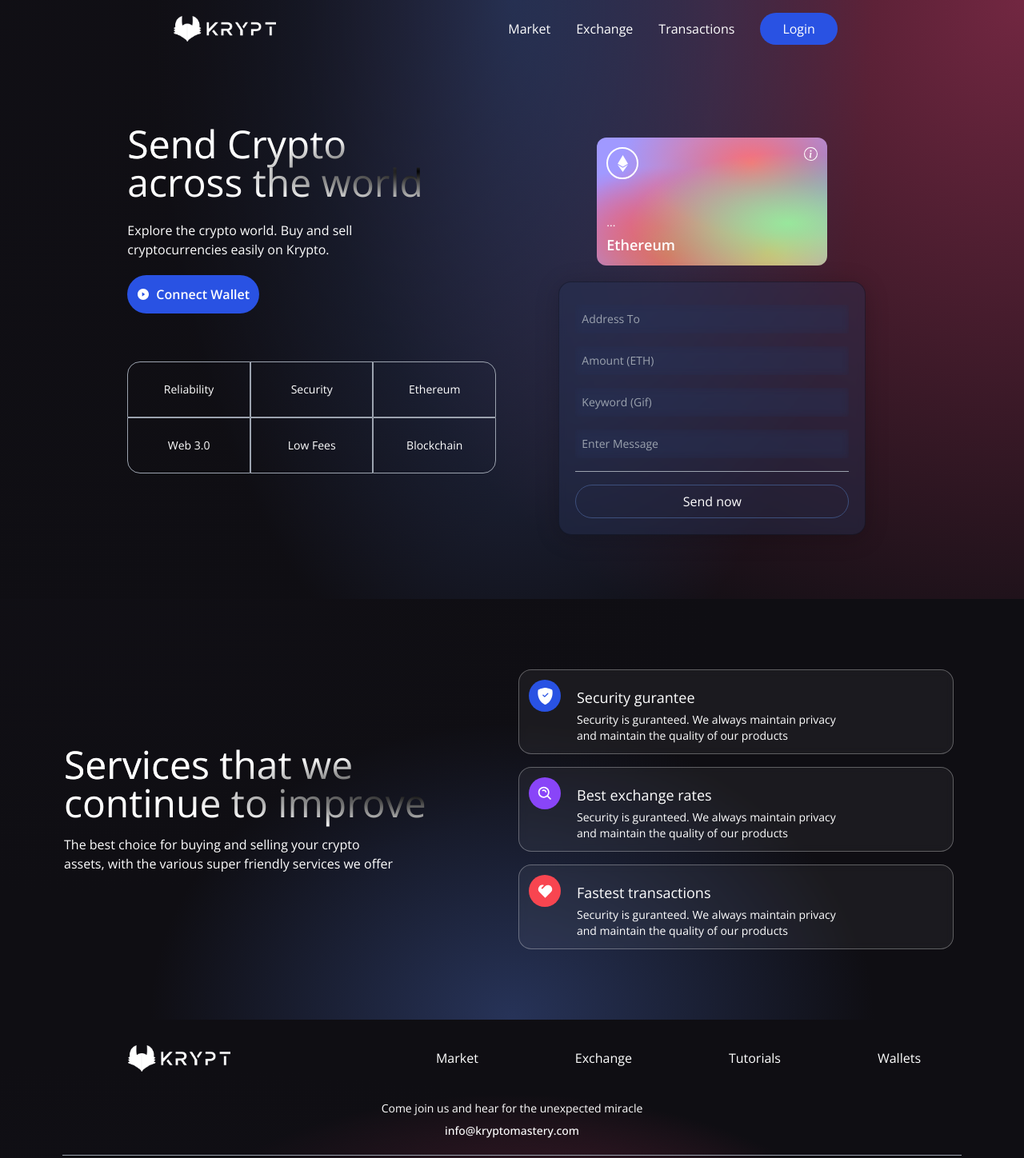
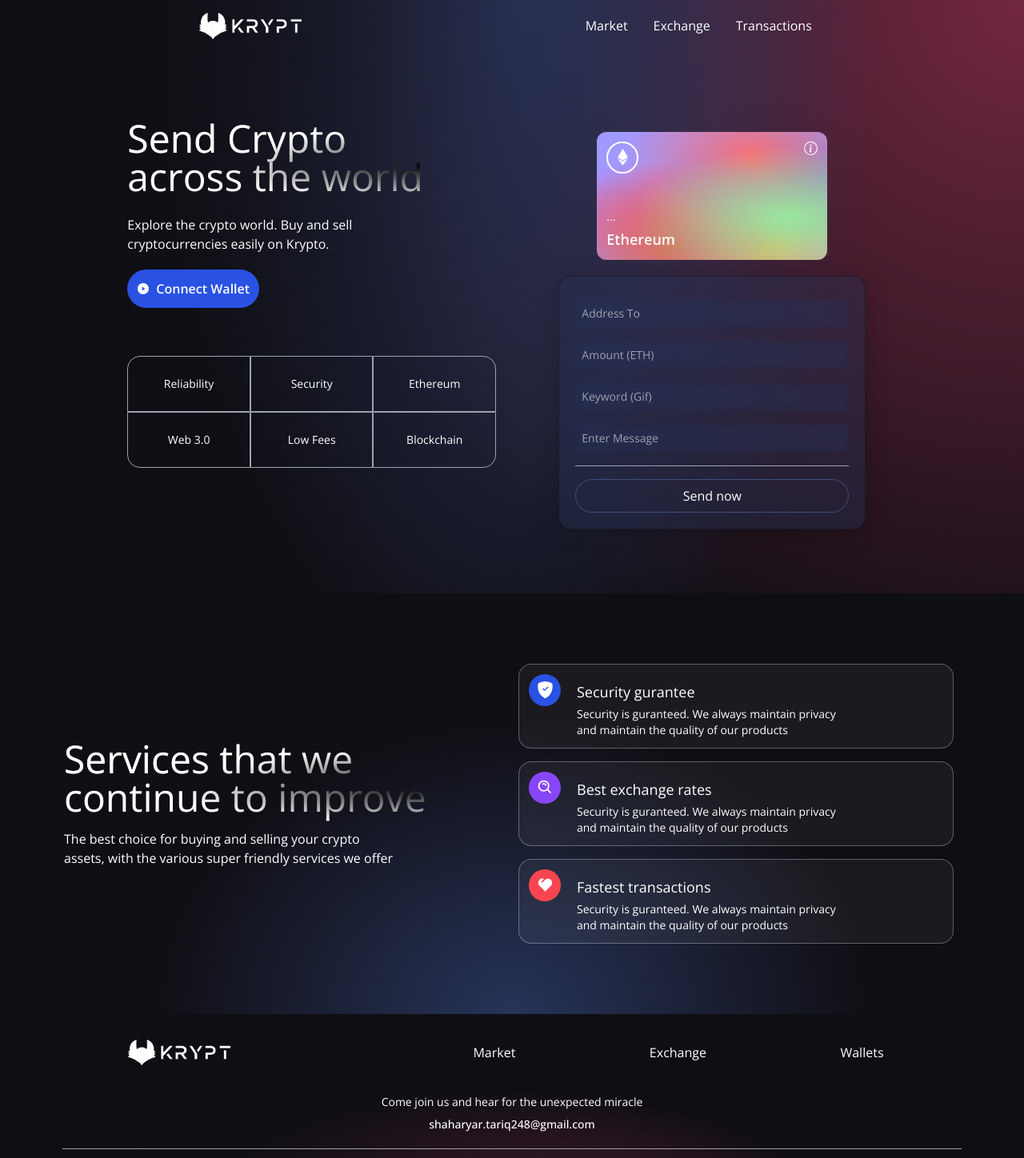
Before and after one commit to Shaharyar07/Web-3.0, a React (Vite) app in the folder client/: page / in a window 1280 px wide. Shown: the top 1448 px of the page at 80% size. Built offline with nearby package versions, Linux system fonts and the light colour scheme.

Commit message:
header footer changes

```diff
--- a/client/src/components/Footer.jsx
+++ b/client/src/components/Footer.jsx
@@ -16,9 +16,6 @@ const Footer = () => (
           Exchange
         </p>
         <p className="text-white text-base text-center mx-2 cursor-pointer">
-          Tutorials
-        </p>
-        <p className="text-white text-base text-center mx-2 cursor-pointer">
           Wallets
         </p>
       </div>
@@ -29,14 +26,14 @@ const Footer = () => (
         Come join us and hear for the unexpected miracle
       </p>
       <p className="text-white text-sm text-center font-medium mt-2">
-        info@kryptomastery.com
+        shaharyar.tariq248@gmail.com
       </p>
     </div>
 
     <div className="sm:w-[90%] w-full h-[0.25px] bg-gray-400 mt-5 " />
 
     <div className="sm:w-[90%] w-full flex justify-between items-center mt-3">
-      <p className="text-white text-left text-xs">@kryptomastery2022</p>
+      <p className="text-white text-left text-xs">@Sherry2022</p>
       <p className="text-white text-right text-xs">All rights reserved</p>
     </div>
   </div>
--- a/client/src/components/Navbar.jsx
+++ b/client/src/components/Navbar.jsx
@@ -25,9 +25,7 @@ const Navbar = () => {
         <Link to="/transactions">
           <NavBarItem title="Transactions" />
         </Link>
-        <li className="bg-[#2952e3] py-2 px-7 mx-4 rounded-full cursor-pointer hover:bg-[#2546bd]">
-          Login
-        </li>
+
       </ul>
       <div className="flex relative">
         {!toggleMenu && (
```
